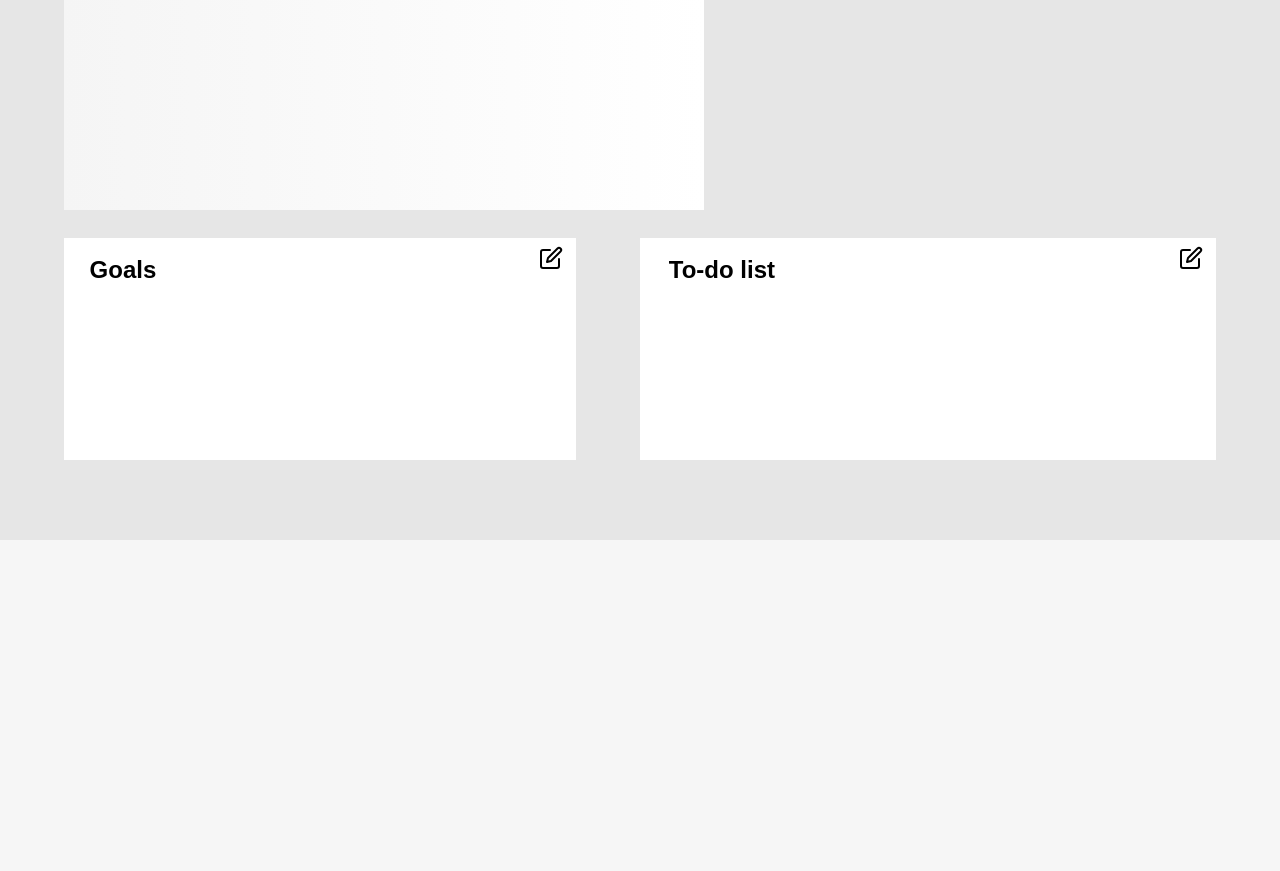
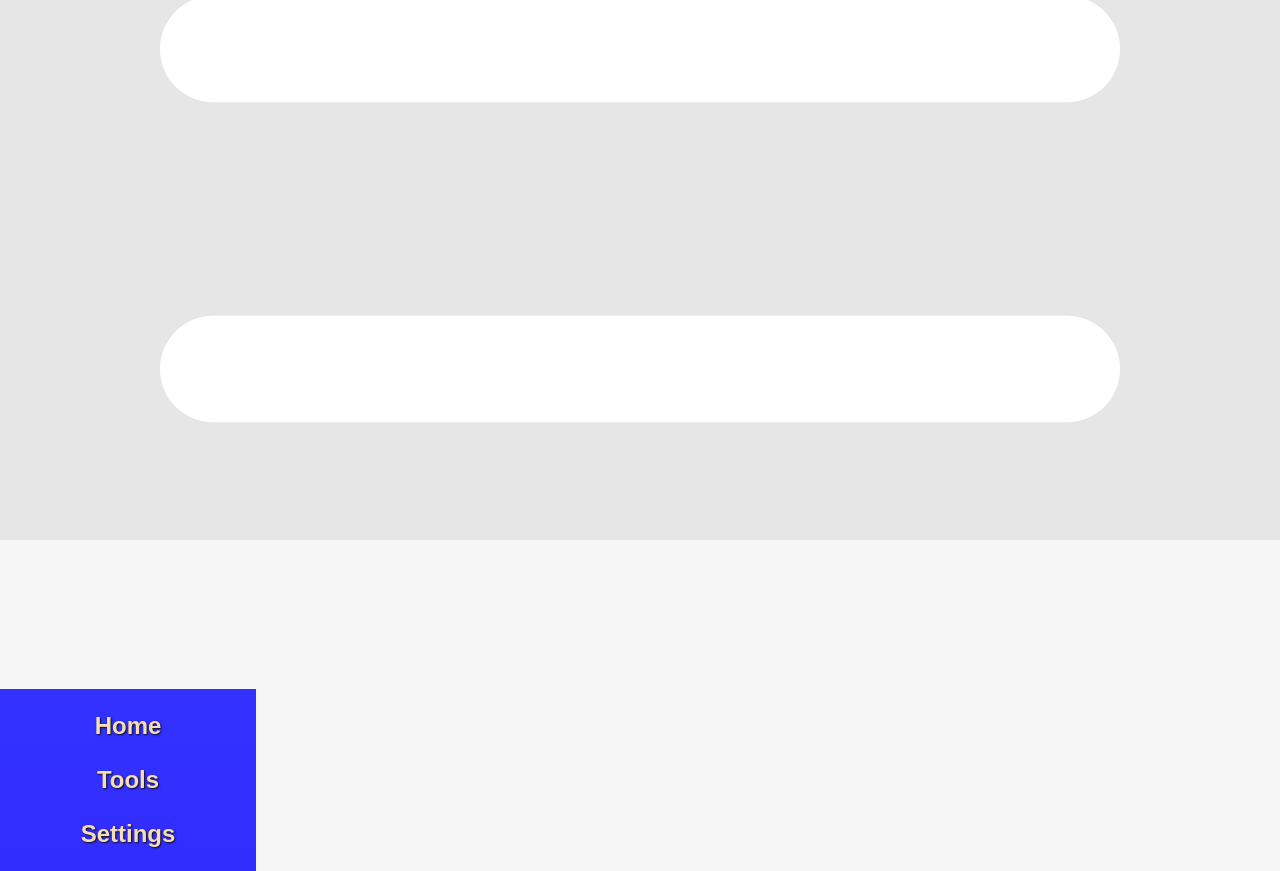
Before and after one commit to KuenVoid/Dashboard, a React (Vite) app: page / in a window 1280 px wide. Shown: the part 260-1131 px from the top of the page. Before the commit the page ends 800 px from the top, so only its background shows below. Built offline with nearby package versions, Linux system fonts and the light colour scheme.

Commit message:
Refine css

```diff
--- a/src/App.jsx
+++ b/src/App.jsx
@@ -1,6 +1,5 @@
 import { useState, useEffect, useRef } from "react";
 import useLocalStorage from './hooks/useLocalStorage';
-import "./App.css";
 import Menulogo from './assets/Menu.svg';
 import Home from './Home';
 import Settings from  './Settings';
--- a/src/App.css
+++ b/src/App.md
@@ -224,10 +224,10 @@ body {
   bottom: 2vh;
 }
 #drawinput {
-#  width: 100vw;
-#  height: 20vh;
-#  background-color: blue;
-#}
+  width: 100vw;
+  height: 20vh;
+  background-color: blue;
+}
 .drawinput {
   width: 100vw;
   height: 20vh;
--- a/src/Tool.jsx
+++ b/src/Tool.jsx
@@ -1,13 +1,9 @@
 import { useState } from 'react';
 import useLocalStorage from './hooks/useLocalStorage';
-import LuckyDraw from './components/Tools/LuckyDraw';
 import Log from './components/Tools/Log';
 import ActivityMonitor from './components/Tools/ActivityMonitor';
 
 const Tools = (styles) => {
-    const [drawinput, setDrawinput] = useState('none');
-    const [items, setItems] = useLocalStorage('items', []);
-    const [result, setResult] = useState('');
     const [logdisplay, setLogdisplay] = useState('none');
     const [log1, setLog1] = useLocalStorage('log1', '');
     const [log2, setLog2] = useLocalStorage('log2', '');
@@ -46,15 +42,6 @@ const Tools = (styles) => {
 
     return (
         <div className='pages' {...styles}>
-            <LuckyDraw
-                items={items}
-                result={result}
-                drawinput={drawinput}
-                onToggleDraw={changedrawdisplay}
-                onItemsChange={setitems}
-                onSpin={spin}
-            />
-
             <Log
                 logdisplay={logdisplay}
                 log1={log1} log2={log2} log3={log3} log4={log4}
--- a/src/components/Home/Todo.jsx
+++ b/src/components/Home/Todo.jsx
@@ -2,84 +2,29 @@ import { useState } from 'react';
 import useLocalStorage from '../../hooks/useLocalStorage';
 import Editicon from '../../assets/Edit.svg';
 
-const formatTodo = (t, d) => {
+const time_left = (t, d) => {
     if (!t) return '';
-    return d ? `${t} - ${d}` : t;
+    return d? '${t} - ${d}': t;
+}
+function todo_template(num, item, display_time) {
+    return (
+        <div>
+            <h3>Todo {num}</h3>
+            <p>{item}</p>
+            <p>{display_time}</p>
+        </div>
+    )
 }
 
 const Todo = () => {
-    const [editstyle, seteditstyle] = useState('none');
-    const [editanim, seteditanim] = useState('');
-    const [inputstyle1, setinputstyle1] = useState('none');
-    const [inputstyle2, setinputstyle2] = useState('none');
-    const [inputstyle3, setinputstyle3] = useState('none');
-    const [inputstyle4, setinputstyle4] = useState('none');
-
-    const [todo1, setTodo1] = useLocalStorage('todo1', '');
-    const [dl1, setDl1] = useLocalStorage('dl1', '');
-    const [todo2, setTodo2] = useLocalStorage('todo2', '');
-    const [dl2, setDl2] = useLocalStorage('dl2', '');
-    const [todo3, setTodo3] = useLocalStorage('todo3', '');
-    const [dl3, setDl3] = useLocalStorage('dl3', '');
-    const [todo4, setTodo4] = useLocalStorage('todo4', '');
-    const [dl4, setDl4] = useLocalStorage('dl4', '');
     const [welcomeblock] = useLocalStorage('blockcolor', '#ffffff');
-
-    const todo1data = formatTodo(todo1, dl1);
-    const todo2data = formatTodo(todo2, dl2);
-    const todo3data = formatTodo(todo3, dl3);
-    const todo4data = formatTodo(todo4, dl4);
-
-    const change1 = () => setinputstyle1(inputstyle1 === 'none' ? 'block' : 'none');
-    const change2 = () => setinputstyle2(inputstyle2 === 'none' ? 'block' : 'none');
-    const change3 = () => setinputstyle3(inputstyle3 === 'none' ? 'block' : 'none');
-    const change4 = () => setinputstyle4(inputstyle4 === 'none' ? 'block' : 'none');
-
-    const changeeditstyle = () => {
-        if (editstyle === 'none') {
-            seteditanim('editopen 400ms linear');
-            seteditstyle('block');
-        } else {
-            seteditanim('editclose 400ms linear');
-            setTimeout(() => {
-                seteditstyle('none');
-                seteditanim('');
-            }, 400);
-        }
-    }
 
     return (
         <>
             <div className="todo" style={{ backgroundColor: welcomeblock }}>
+                <div>
                 <h2>To-do list</h2>
-                <img src={Editicon} alt="editicon" id='editable' onClick={changeeditstyle} />
-                <h2 id='todolists1'> {todo1data}</h2>
-                <h2 id='todolists2'> {todo2data}</h2>
-                <h2 id='todolists3'> {todo3data}</h2>
-                <h2 id='todolists4'> {todo4data}</h2>
-            </div>
-
-            <div className='edittodo' style={{ display: editstyle, animation: editanim }}>
-                <h2>Edit your Todo list</h2>
-                <div className='container'>
-                    <h2 onClick={change1}>To-do 1</h2>
-                    <input type="text" placeholder='To-do thing:' style={{ display: inputstyle1 }} id='todo1' value={todo1} onChange={(e) => setTodo1(e.target.value)} />
-                    <input type="text" placeholder='Deadline:' style={{ display: inputstyle1 }} id='dl1' value={dl1} onChange={(e) => setDl1(e.target.value)} />
-                </div>
-                <div className='container'>
-                    <h2 onClick={change2}>To-do 2</h2>
-                    <input type="text" placeholder='To-do thing:' style={{ display: inputstyle2 }} id='todo2' value={todo2} onChange={(e) => setTodo2(e.target.value)} />
-                    <input type="text" placeholder='Deadline:' style={{ display: inputstyle2 }} id='dl2' value={dl2} onChange={(e) => setDl2(e.target.value)} />
-                </div>
-                <div className='container'>
-                    <h2 onClick={change3}>To-do 3</h2>
-                    <input type="text" placeholder='To-do thing:' style={{ display: inputstyle3 }} id='todo3' value={todo3} onChange={(e) => setTodo3(e.target.value)} />
-                    <input type="text" placeholder='Deadline:' style={{ display: inputstyle3 }} id='dl3' value={dl3} onChange={(e) => setDl3(e.target.value)} />
-                </div>
-                <div className='container'>
-                    <h2 onClick={change4}>To-do 4</h2>
-                    <input type="text" placeholder='To-do thing:' style={{ display: inputstyle4 }} id='todo4' value={todo4} onChange={(e) => setTodo4(e.target.value)} />
-                    <input type="text" placeholder='Deadline:' style={{ display: inputstyle4 }} id='dl4' value={dl4} onChange={(e) => setDl4(e.target.value)} />
+                <img src={Editicon} alt="editicon" id='editable'/>
                 </div>
             </div>
         </>
--- a/src/components/Menu.jsx
+++ b/src/components/Menu.jsx
@@ -1,8 +1,8 @@
 import React from 'react';
 
-const Menu = ({ left, transition, background, onHome, onTools, onSettings }) => {
+const menu = ({ left, transition, background, onHome, onTools, onSettings }) => {
   return (
-    <div className="Menu" style={ {left: left, transition: transition, background: background} }>
+    <div className="menu" style={ {left: left, transition: transition, background: background} }>
       <h2 onClick={ onHome }>Home</h2>
       <h2 onClick={ onTools }>Tools</h2>
       <h2 onClick={ onSettings }>Settings</h2>
@@ -10,4 +10,4 @@ const Menu = ({ left, transition, background, onHome, onTools, onSettings }) =>
   );
 }
 
-export default Menu;
+export default menu;
--- a/src/components/Tools/LuckyDraw.jsx
+++ /dev/null
@@ -1,19 +0,0 @@
-import React from 'react';
-
-const LuckyDraw = ({ items, result, drawinput, onToggleDraw, onItemsChange, onSpin }) => {
-  const itemsValue = Array.isArray(items) && items.length ? items.join(', ') : '';
-  return (
-    <div className="luckydraw blocks">
-      <h2>Lucky draw</h2>
-      <h2 className='add' onClick={ onToggleDraw }>+</h2>
-      <h2>Rewards: <br/> {itemsValue}</h2>
-      <h2>{result}</h2>
-      <input type="button" value="Spin" id='spinbut' onClick={ onSpin }/>
-      <div className='drawinput' style={{ display: drawinput }}>
-        <input type="text" placeholder='Items1, Items2, ...' value={ itemsValue } onChange={ onItemsChange } />
-      </div>
-    </div>
-  );
-};
-
-export default LuckyDraw;
--- a/src/styles.css
+++ b/src/styles.css
@@ -18,6 +18,9 @@
   -webkit-font-smoothing: antialiased;
   -moz-osx-font-smoothing: grayscale;
   -webkit-text-size-adjust: 100%;
+  overflow: hidden;
+  user-select: none;
+  -webkit-user-select: none;
 }
 ::-webkit-scrollbar {
   width: 5px;
@@ -94,7 +97,7 @@ button {
 
 @media (prefers-color-scheme: dark) {
   :root {
-    color: #f6f6f6;
+    color: #0f0f0f;
     background-color: #2f2f2f;
   }
 
@@ -104,10 +107,73 @@ button {
 
   input,
   button {
-    color: #ffffff;
+    color: #0f0f0f;
     background-color: #ffffff;
   }
   button:active {
     background-color: #0f0f0f69;
   }
 }
+
+/* Below is custom styles: */
+body {
+  width: 100vw;
+  height: 100vh;
+  margin: 0;
+  font-family: sans-serif;
+  display: grid;
+  grid-template-columns: repeat(4, 1fr);
+  gap: 0;
+  text-align: left;
+}
+*, *::after, *::before {
+  box-sizing: inherit;
+}
+
+/* menu css */
+.menu {
+  height: 100vh;
+  width: 20vw;
+  color: wheat;
+
+  h2 {
+    cursor: pointer;
+    text-shadow: 1px 1px 2px #0f0f0f;
+    margin-left: 2.5vw;
+    margin-right: 2.5vw;
+    padding: 5px;
+
+    &:hover {
+      background-color: rgb(223, 223, 223);
+      border-radius: 5px;
+    }
+  }
+}
+
+/* css for pages */
+.pages {
+  height: 92.5vh;
+  width: 40vw;
+  overflow: scroll;
+
+  h2 {
+    margin-left: 5%;
+  }
+
+  &.blocks {
+    background-color: var(--blockcolor);
+  }
+}
+
+.welcome {
+  height: 50%;
+  width: 50%;
+}
+.goal {
+  width: 40%;
+  height: 30%;
+}
+.todo {
+  width: 45%;
+  height: 30%;
+}
```
